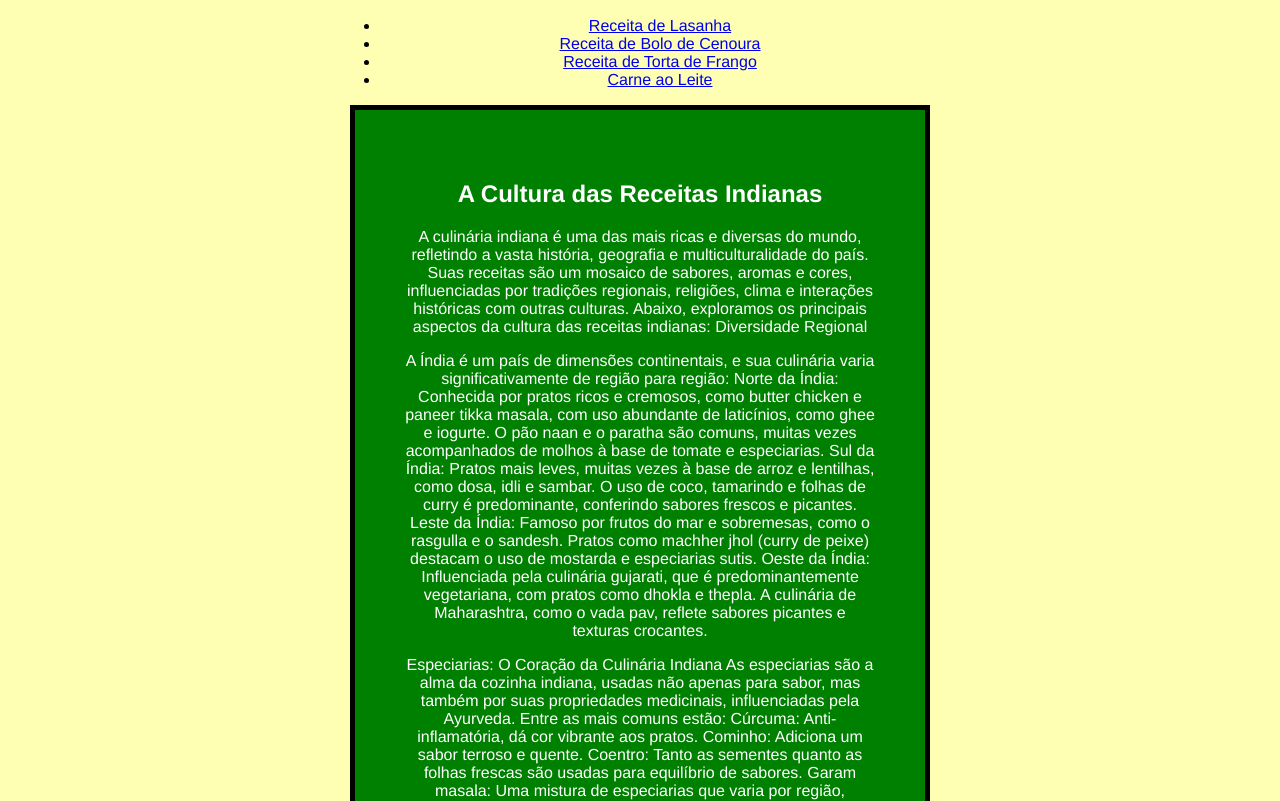
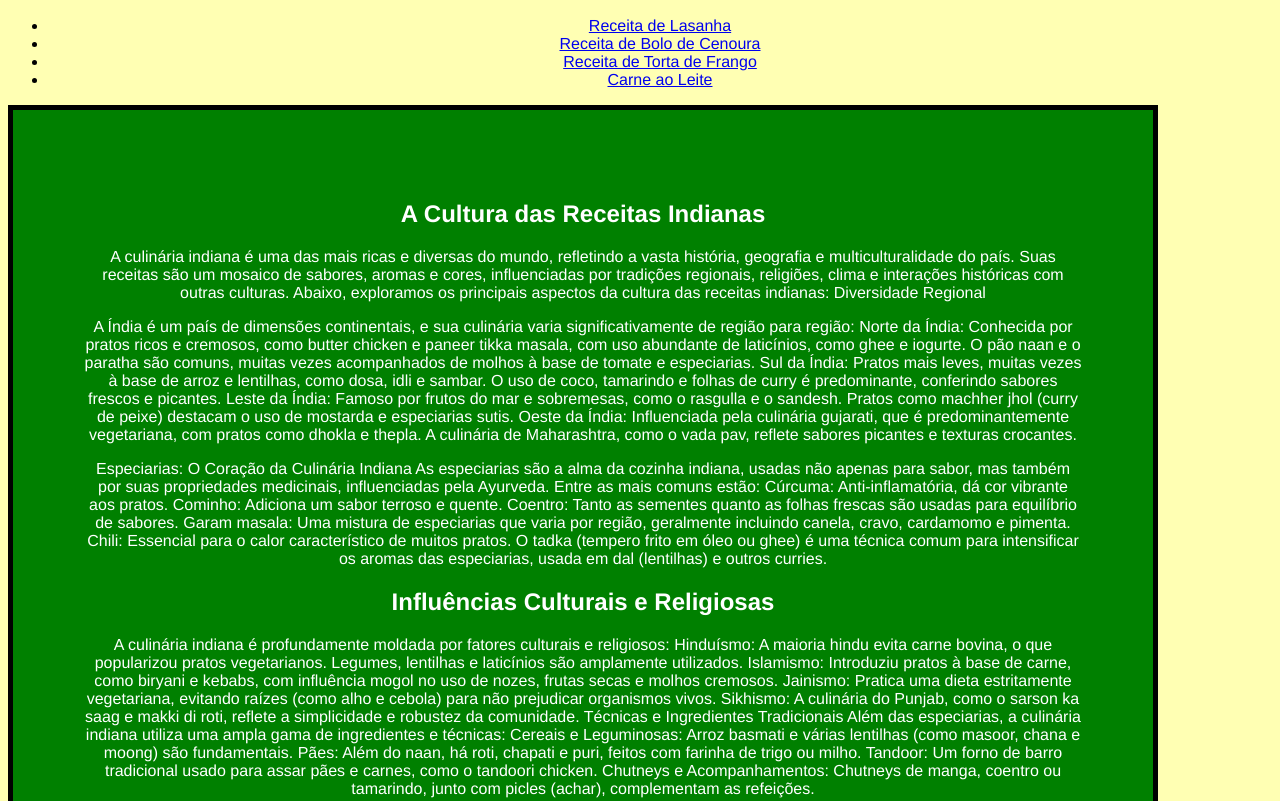
Before and after one commit to tiguilhermedev/odin-recipes, a plain HTML site: page index.html in a window 1280 px wide. Shown: the part 383-1184 px from the top of the page. Drawn offline with Linux system fonts and the light colour scheme.

```diff
--- a/index.html
+++ b/index.html
@@ -17,7 +17,7 @@
     <li><a href="./recipes/milksteak.html" target="_blank" rel="noopener noreferrer">Carne ao Leite</a></li>
     </ul>
 
-    <div id="cultureindian">
+    <div class="container" id="cultureindian">
         <h2>A Cultura das Receitas Indianas</h2>
          <p>A culinária indiana é uma das mais ricas e diversas do mundo, refletindo a vasta história, geografia e multiculturalidade do país. Suas receitas são um mosaico de sabores, aromas e cores, influenciadas por tradições regionais, religiões, clima e interações históricas com outras culturas. Abaixo, exploramos os principais aspectos da cultura das receitas indianas:
             Diversidade Regional</p>
--- a/styles.css
+++ b/styles.css
@@ -3,17 +3,18 @@ body {
   font-family: "Helvetica", "Open Sans", sans-serif;
   background: rgb(255, 255, 179);
   text-align: center;
-  max-width: 600px;
-  margin: auto;
 
 }
 
+.container {
+  background: green;
+  color: white;
+
+}
 
 #cultureindian {
-  background: green;
-  color: white;
-  padding: 50px;
-  margin: 10px;
+  width: 1000px;
+  padding: 70px;
   border: 5px solid black;
 
 }
```
